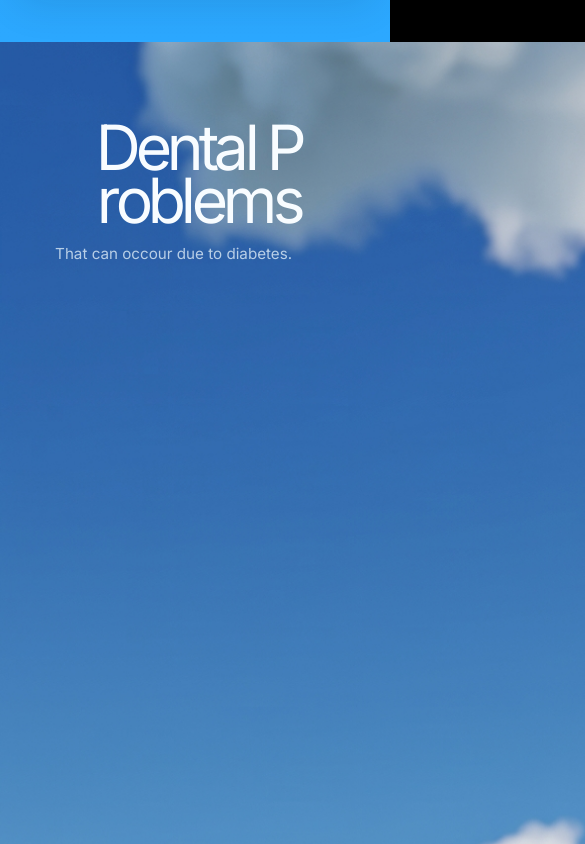
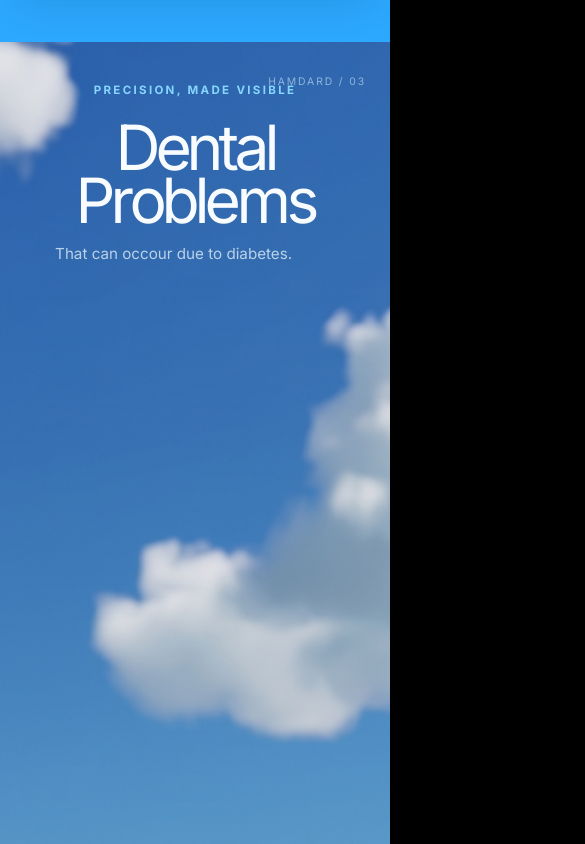
Before and after one commit to Shehroz616/mainframe, a React (Vite) app: page / in a window 390 px wide. Shown: the part 4100-4944 px from the top of the page, 585 px wide, since content can reach past the window. Built offline with nearby package versions, Linux system fonts and the light colour scheme; no server answers; a web font is replaced by a local one.

Commit message:
refactor ToothScrollSection for improved responsiveness and structure

```diff
--- a/src/components/ToothScrollSection.tsx
+++ b/src/components/ToothScrollSection.tsx
@@ -8,12 +8,14 @@ gsap.registerPlugin(ScrollTrigger);
 
 const ToothScrollSection = () => {
   const sectionRef = useRef<HTMLElement | null>(null);
+  const stageRef = useRef<HTMLDivElement | null>(null);
   const canvasRef = useRef<HTMLCanvasElement | null>(null);
 
   useEffect(() => {
     const section = sectionRef.current;
+    const stage = stageRef.current;
     const canvas = canvasRef.current;
-    if (!section || !canvas) return;
+    if (!section || !stage || !canvas) return;
 
     const scene = new THREE.Scene();
     const camera = new THREE.PerspectiveCamera(24, 1, 0.1, 100);
@@ -62,12 +64,15 @@ const ToothScrollSection = () => {
     });
 
     const resize = () => {
-      const width = section.clientWidth;
-      const height = window.innerHeight;
+      const width = stage.clientWidth;
+      const height = stage.clientHeight;
       camera.aspect = width / height;
       camera.updateProjectionMatrix();
       renderer.setSize(width, height, false);
     };
+
+    const resizeObserver = new ResizeObserver(resize);
+    resizeObserver.observe(stage);
 
     const scrollTrigger = ScrollTrigger.create({
       trigger: section,
@@ -118,6 +123,7 @@ const ToothScrollSection = () => {
       destroyed = true;
       scrollTrigger.kill();
       gsap.ticker.remove(render);
+      resizeObserver.disconnect();
       window.removeEventListener('resize', resize);
       renderer.dispose();
       scene.traverse((object) => {
@@ -131,20 +137,25 @@ const ToothScrollSection = () => {
 
   return (
     <section ref={sectionRef} className="tooth-scroll-section" aria-labelledby="tooth-scroll-title">
-      <div className="tooth-scroll-stage">
+      <div ref={stageRef} className="tooth-scroll-stage">
         <canvas ref={canvasRef} className="tooth-scroll-canvas" aria-hidden="true" />
         <div className="tooth-scroll-copy" data-tooth-copy>
           <p className="tooth-scroll-kicker">Precision, made visible</p>
           <h2 id="tooth-scroll-title" aria-label="Dental Problems">
-            {Array.from('Dental Problems').map((letter, index) => (
-              <span
-                key={`${letter}-${index}`}
-                data-tooth-letter
-                aria-hidden="true"
-              >
-                {letter === ' ' ? '\u00a0' : letter}
-              </span>
-            ))}
+            <span className="tooth-scroll-word">
+              {Array.from('Dental').map((letter, index) => (
+                <span key={`dental-${index}`} data-tooth-letter aria-hidden="true">
+                  {letter}
+                </span>
+              ))}
+            </span>{' '}
+            <span className="tooth-scroll-word">
+              {Array.from('Problems').map((letter, index) => (
+                <span key={`problems-${index}`} data-tooth-letter aria-hidden="true">
+                  {letter}
+                </span>
+              ))}
+            </span>
           </h2>
           <p className="tooth-scroll-intro">That can occour due to diabetes.</p>
         </div>
--- a/src/index.css
+++ b/src/index.css
@@ -1744,7 +1744,12 @@ img {
   text-wrap: balance;
 }
 
-.tooth-scroll-copy h2 span {
+.tooth-scroll-word {
+  display: inline-block;
+  white-space: nowrap;
+}
+
+.tooth-scroll-copy h2 [data-tooth-letter] {
   display: inline-block;
   will-change: transform, opacity;
 }
@@ -1853,10 +1858,13 @@ img {
 
 @media (max-width: 700px) {
   .tooth-scroll-section {
-    height: 240vh;
+    width: 100%;
+    height: 240svh;
+    aspect-ratio: auto;
   }
 
   .tooth-scroll-stage {
+    height: 100svh;
     min-height: 34rem;
   }
 
@@ -1870,7 +1878,7 @@ img {
   }
 
   .tooth-scroll-copy h2 {
-    max-width: 9ch;
+    max-width: 100%;
     font-size: clamp(3.2rem, 16vw, 6rem);
   }
 
@@ -1901,12 +1909,20 @@ img {
   }
 
   .tooth-scroll-feature {
+    width: min(9.25rem, calc(50vw - 1.5rem));
     gap: 0.45rem;
+    grid-template-columns: minmax(0, 1fr) auto;
+    padding: 0.55rem 0.6rem;
+  }
+
+  .tooth-scroll-feature strong {
+    font-size: clamp(0.75rem, 3vw, 0.95rem);
+    overflow-wrap: anywhere;
   }
 
   .tooth-scroll-feature__icon {
-    width: 2.6rem;
-    height: 2.6rem;
+    width: 2.3rem;
+    height: 2.3rem;
     border-radius: 0.65rem;
   }
 }
```
